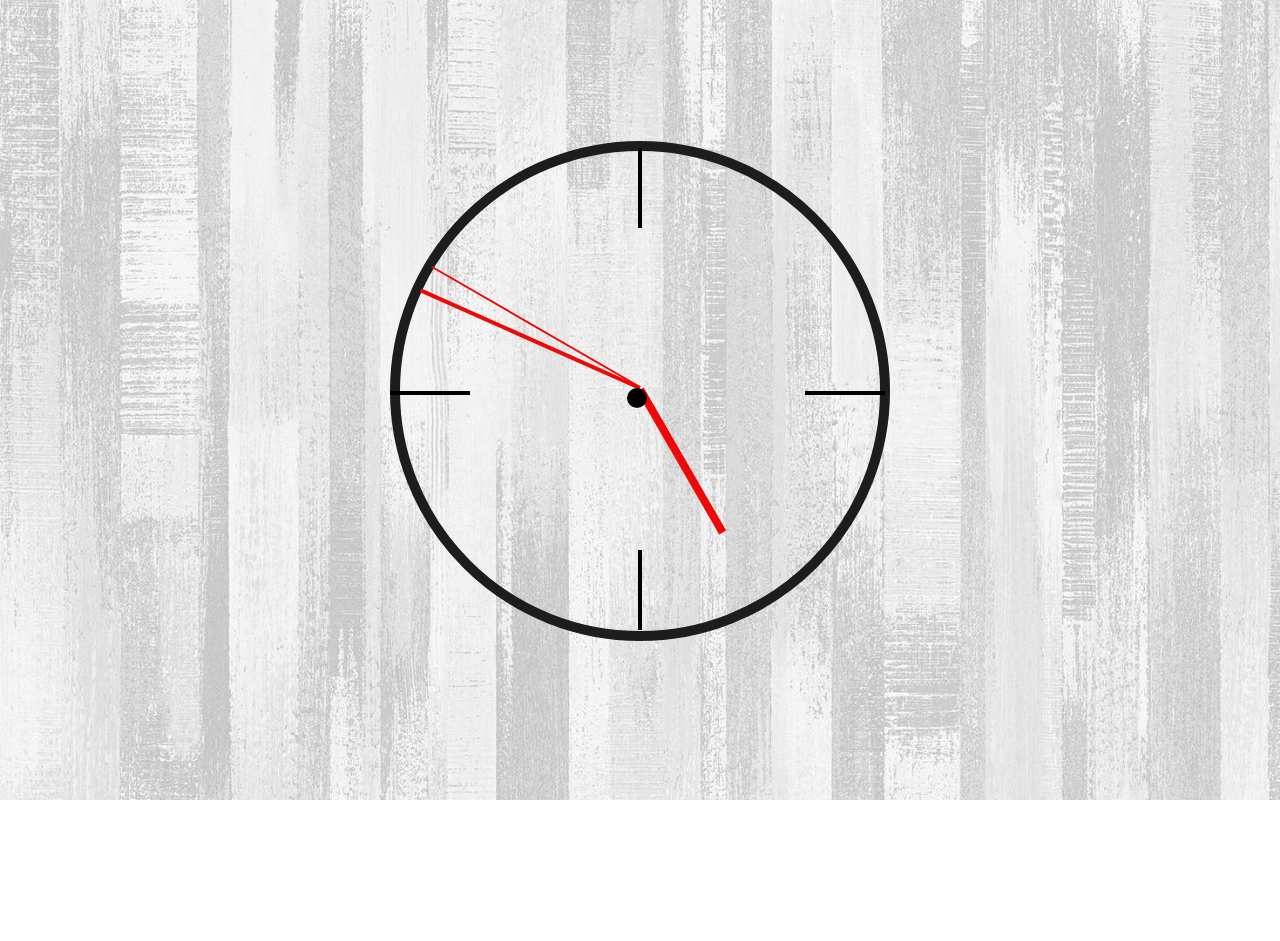
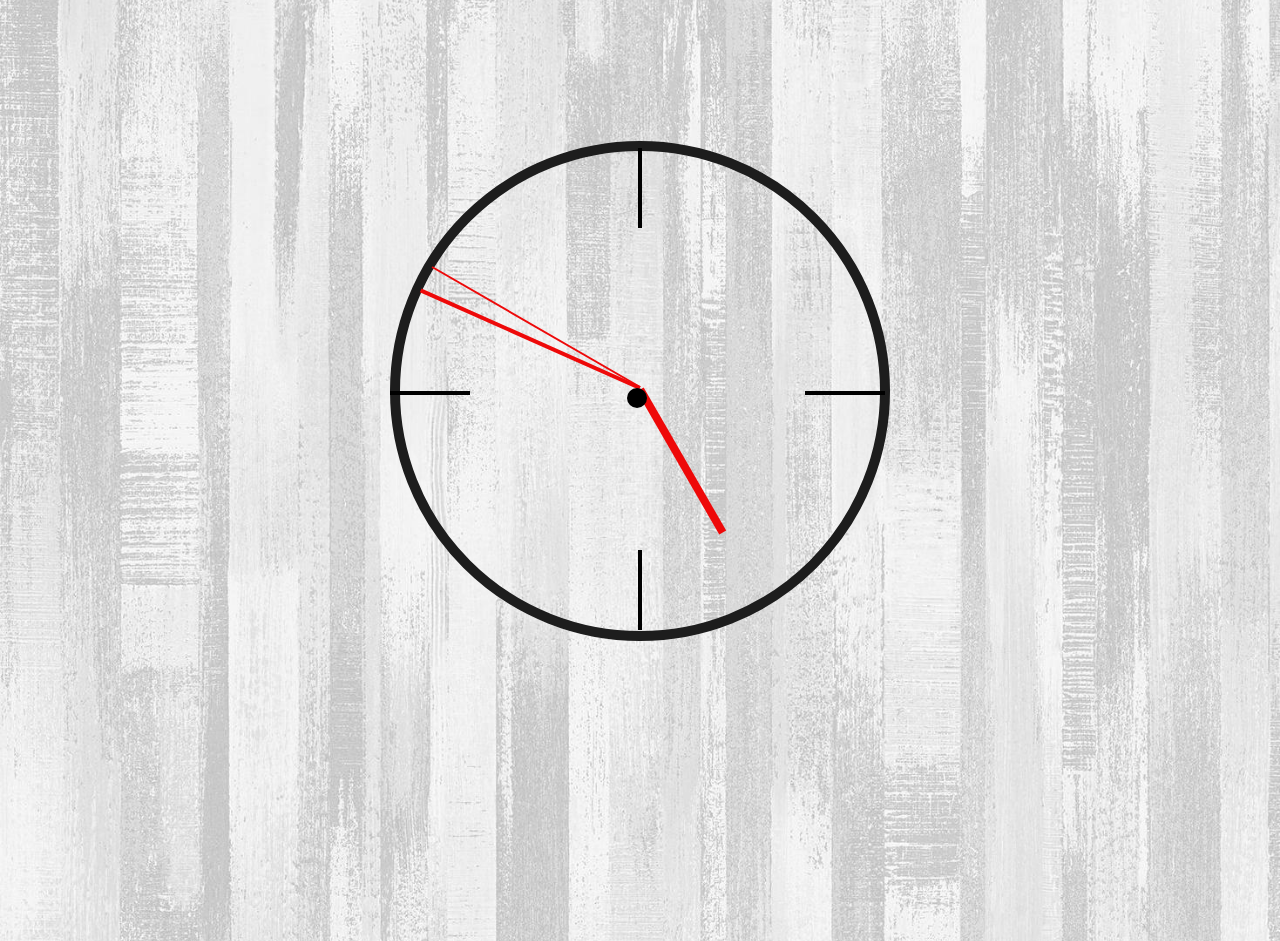
Before and after one commit to yarapaz/js-clock, a website: page docs/index.html in a window 1280 px wide. Before the commit the page ends 800 px from the top, so only its background shows below. Drawn offline with Linux system fonts and the light colour scheme.

Commit message:
refactor links

```diff
--- a/src/scss/layout/_page.scss
+++ b/src/scss/layout/_page.scss
@@ -1,6 +1,7 @@
 .body {
   width: 100%;
-  background-image: url('../../assets/images/background.jpg');
+  min-height: 100vh;
+  background-image: url('../images/background.jpg');
   background-position: center center;
   background-repeat: no-repeat;
   background-size: cover;
```
Also changed, not shown: docs/assets/css/main.css.
